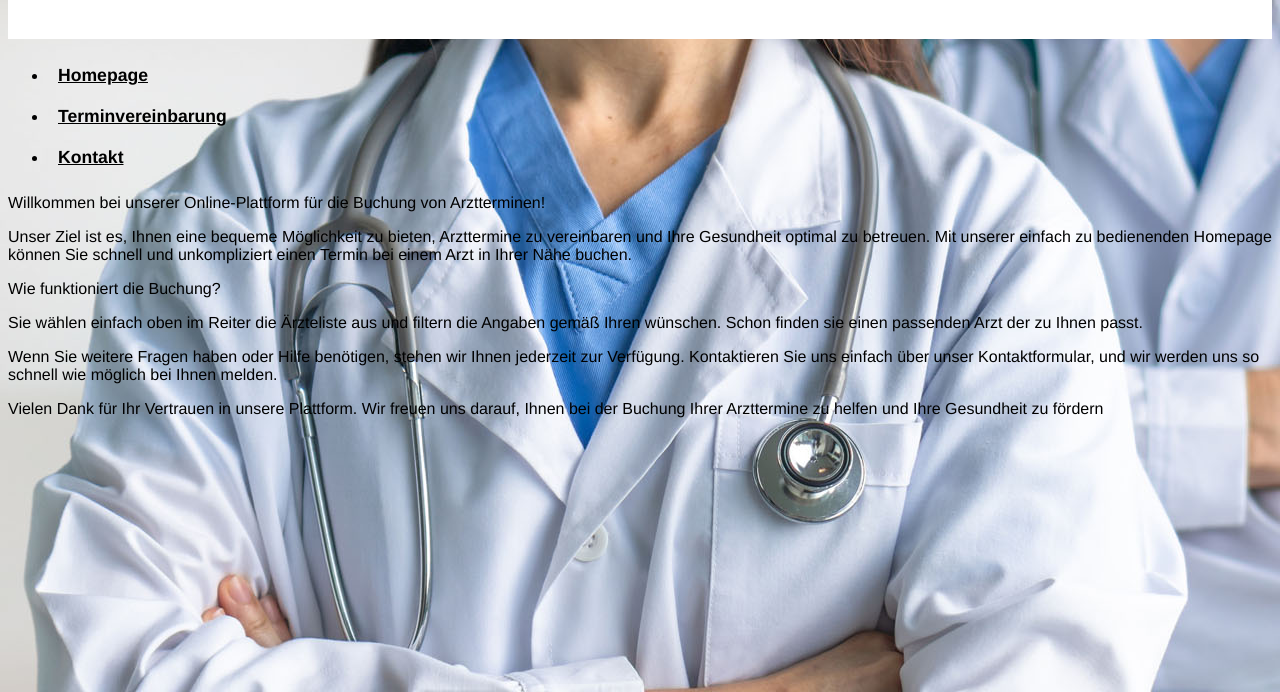
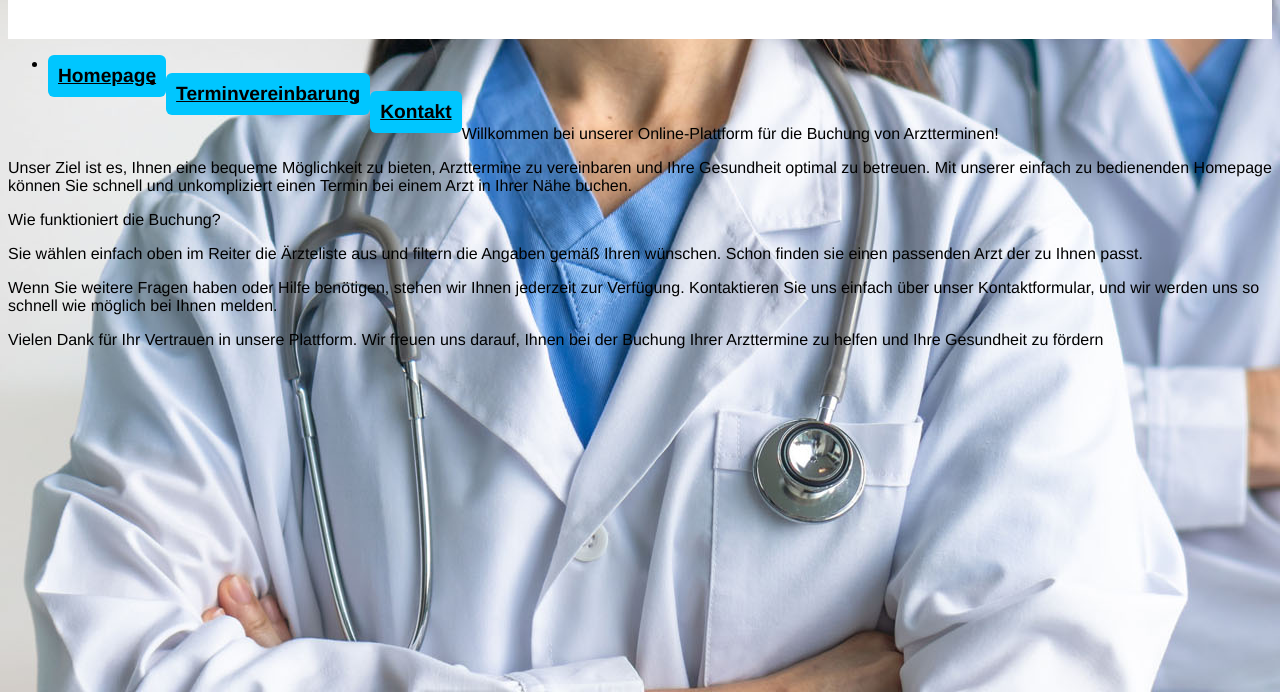
Before and after one commit to crocap/WB2---Arztterminbuchseite, a plain HTML site: page Index.html in a window 1280 px wide. Shown: the part 108-800 px from the top of the page. Drawn offline with Linux system fonts and the light colour scheme.

Commit message:
Nav bar fix

```diff
--- a/Arztbuchseite.css
+++ b/Arztbuchseite.css
@@ -11,13 +11,14 @@ header {
 }
 
 nav a {
-    display: inline-block;
-    background-color: rgb(0,198,255,);
+    background-color: rgb(0,198,255);
     color: black;
-    font-size: 110%;
+    font-size: 120%;
     font-weight: bold;
     padding: 10px;
     border-radius: 6px;
+    list-style: none;
+    float: left;
 }
 
 nav a:hover {
```
